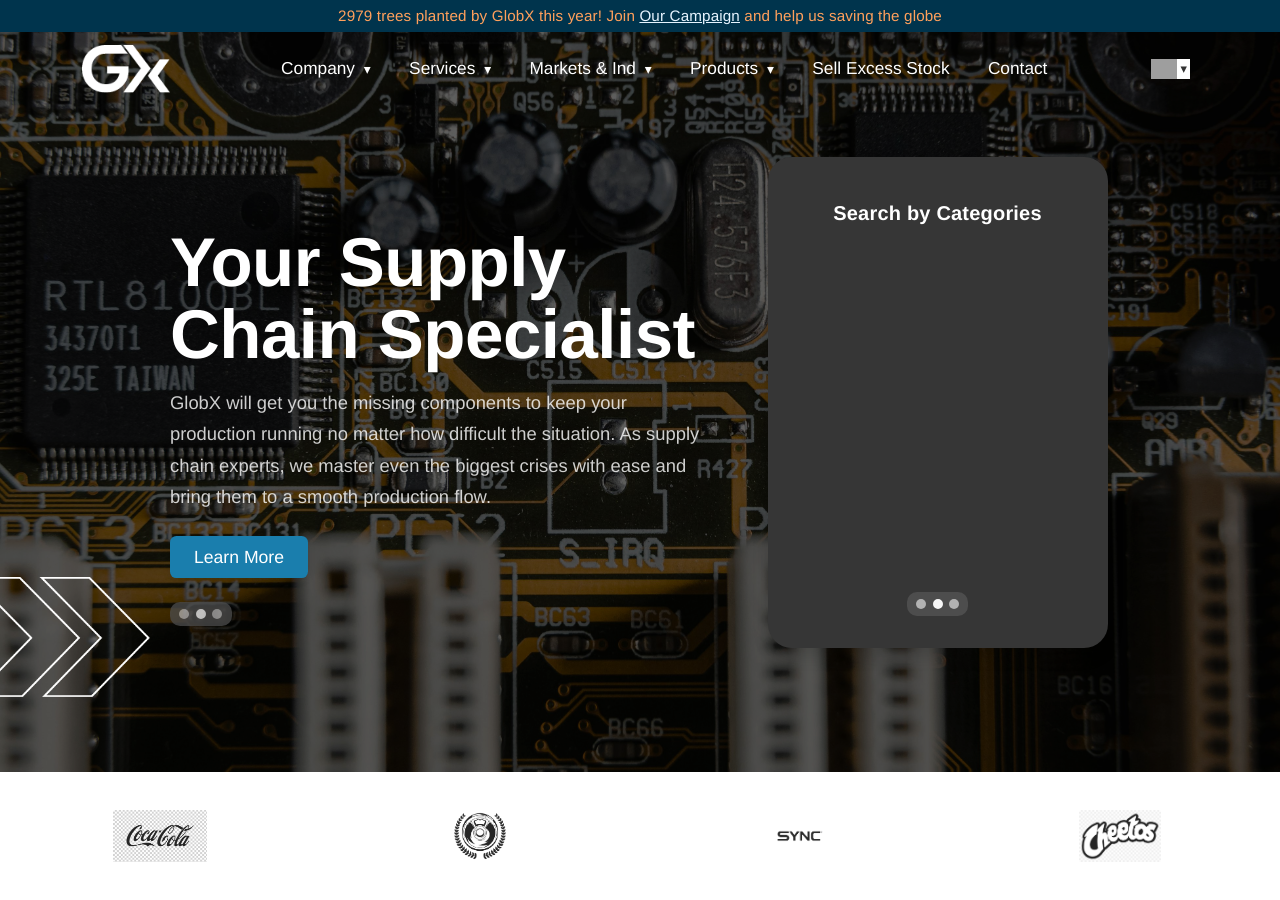
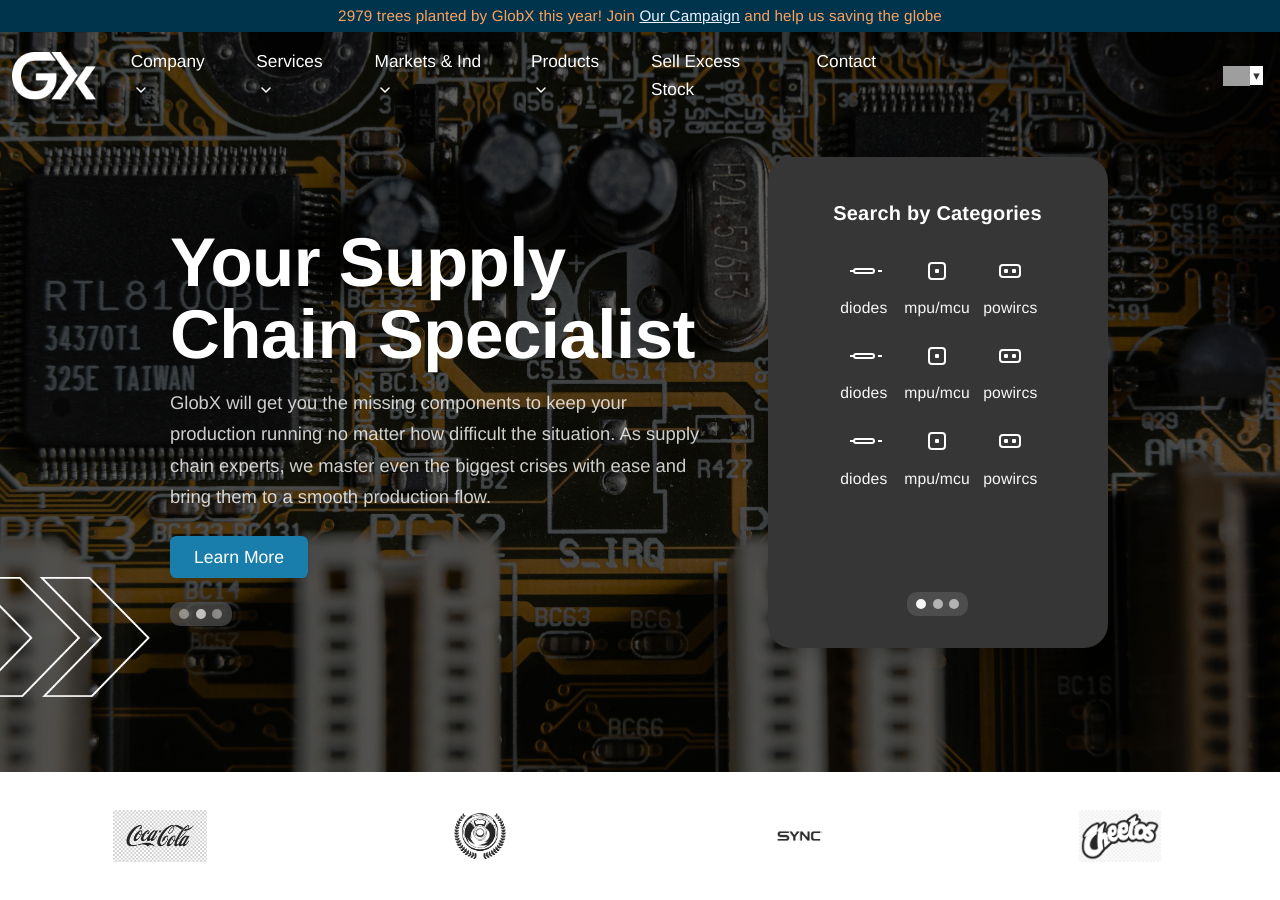
Before and after one commit to HamidAlvi768/GlobxRedesign, a PHP site: page / in a window 1280 px wide. Run offline with PHP 8.4, Linux system fonts and the light colour scheme; grey boxes are pictures that could not be loaded.

Commit message:
Refactor sidebar initialization in hero-slider, ensuring it clears existing slides before adding the first slide. Update navigation links in index.html to include SVG chevrons for better visual indication. Adjust CSS for navbar and chevron alignment to enhance layout consistency.

```diff
--- a/hero-slider.js
+++ b/hero-slider.js
@@ -179,13 +179,15 @@ function setSidebarSlide(idx) {
 }
 
 // Initial state for sidebar
-const initialSidebarSlide = sidebarSlideContent.querySelector('.gx-sidebar-slide');
-if (!initialSidebarSlide) {
-  const firstSidebarSlide = createSidebarSlide(0, 'slide-current');
-  sidebarSlideContent.appendChild(firstSidebarSlide);
-} else {
-  initialSidebarSlide.classList.add('slide-current');
+while (sidebarSlideContent.firstChild) {
+  sidebarSlideContent.removeChild(sidebarSlideContent.firstChild);
 }
+const firstSidebarSlide = createSidebarSlide(0, 'slide-current');
+sidebarSlideContent.appendChild(firstSidebarSlide);
+currentSidebarIdx = 0;
+sidebarDots.forEach((dot, i) => {
+  dot.classList.toggle('active', i === 0);
+});
 
 sidebarDots.forEach((dot, idx) => {
   dot.addEventListener('click', () => setSidebarSlide(idx));
--- a/index.html
+++ b/index.html
@@ -27,10 +27,10 @@
       <!-- Nav Links -->
       <div class="collapse navbar-collapse justify-content-center" id="navbarNav">
         <ul class="navbar-nav gx-nav-links">
-          <li class="nav-item"><a class="nav-link" href="#">Company <span class="ms-1">&#9662;</span></a></li>
-          <li class="nav-item"><a class="nav-link" href="#">Services <span class="ms-1">&#9662;</span></a></li>
-          <li class="nav-item"><a class="nav-link" href="#">Markets & Ind <span class="ms-1">&#9662;</span></a></li>
-          <li class="nav-item"><a class="nav-link" href="#">Products <span class="ms-1">&#9662;</span></a></li>
+          <li class="nav-item"><a class="nav-link" href="#">Company <span class="ms-1 align-middle gx-chevron"><svg width="12" height="8" viewBox="0 0 12 8" fill="none" xmlns="http://www.w3.org/2000/svg"><polyline points="2,2 6,6 10,2" stroke="currentColor" stroke-width="1.5" fill="none" stroke-linecap="round" stroke-linejoin="round"/></svg></span></a></li>
+          <li class="nav-item"><a class="nav-link" href="#">Services <span class="ms-1 align-middle gx-chevron"><svg width="12" height="8" viewBox="0 0 12 8" fill="none" xmlns="http://www.w3.org/2000/svg"><polyline points="2,2 6,6 10,2" stroke="currentColor" stroke-width="1.5" fill="none" stroke-linecap="round" stroke-linejoin="round"/></svg></span></a></li>
+          <li class="nav-item"><a class="nav-link" href="#">Markets & Ind <span class="ms-1 align-middle gx-chevron"><svg width="12" height="8" viewBox="0 0 12 8" fill="none" xmlns="http://www.w3.org/2000/svg"><polyline points="2,2 6,6 10,2" stroke="currentColor" stroke-width="1.5" fill="none" stroke-linecap="round" stroke-linejoin="round"/></svg></span></a></li>
+          <li class="nav-item"><a class="nav-link" href="#">Products <span class="ms-1 align-middle gx-chevron"><svg width="12" height="8" viewBox="0 0 12 8" fill="none" xmlns="http://www.w3.org/2000/svg"><polyline points="2,2 6,6 10,2" stroke="currentColor" stroke-width="1.5" fill="none" stroke-linecap="round" stroke-linejoin="round"/></svg></span></a></li>
           <li class="nav-item"><a class="nav-link" href="#">Sell Excess Stock</a></li>
           <li class="nav-item"><a class="nav-link" href="#">Contact</a></li>
         </ul>
--- a/styles.css
+++ b/styles.css
@@ -122,6 +122,14 @@ h1, h2, h3, h4, h5, h6 {
   left: 0;
   width: 100%;
 }
+.navbar  .container{
+  /* padding-right: 10rem; */
+  max-width: 1450px;
+}
+
+#navbarNav{
+  padding-right: 20rem;
+}
 .gx-logo img {
   height: 48px;
   width: auto;
@@ -233,7 +241,7 @@ h1, h2, h3, h4, h5, h6 {
 }
 .gx-btn-primary:hover,
 .gx-btn-primary:focus {
-  background: var(--secondary);
+  background: var(--primary-dark);
   color: var(--text-light);
 }
 
@@ -404,6 +412,13 @@ h1, h2, h3, h4, h5, h6 {
   transform: translateX(-100%);
 }
 
+.gx-chevron svg {
+  display: inline-block;
+  vertical-align: middle;
+  margin-bottom: 2px;
+  /* Adjust margin-bottom as needed for perfect alignment */
+}
+
 @media (max-width: 991.98px) {
   .gx-hero-left {
     padding-left: 0.5rem;
```
